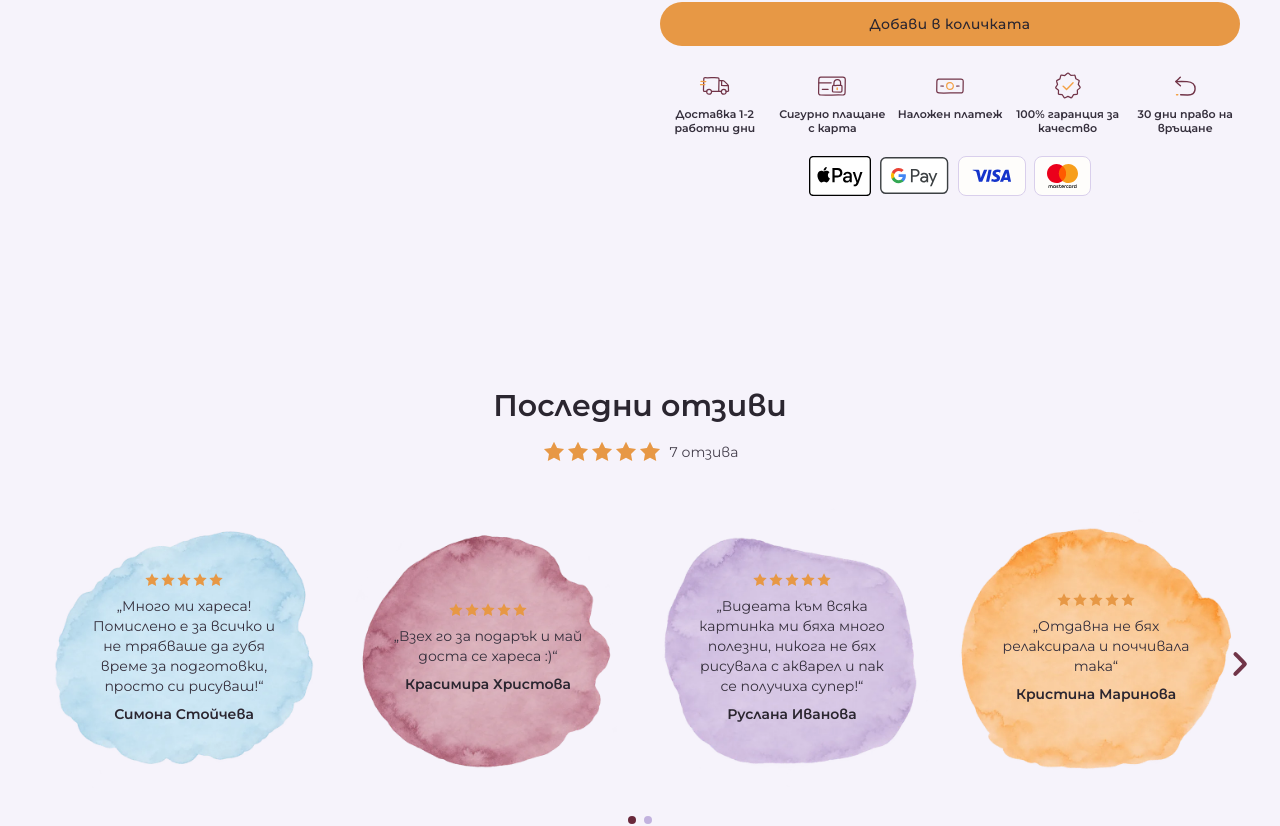
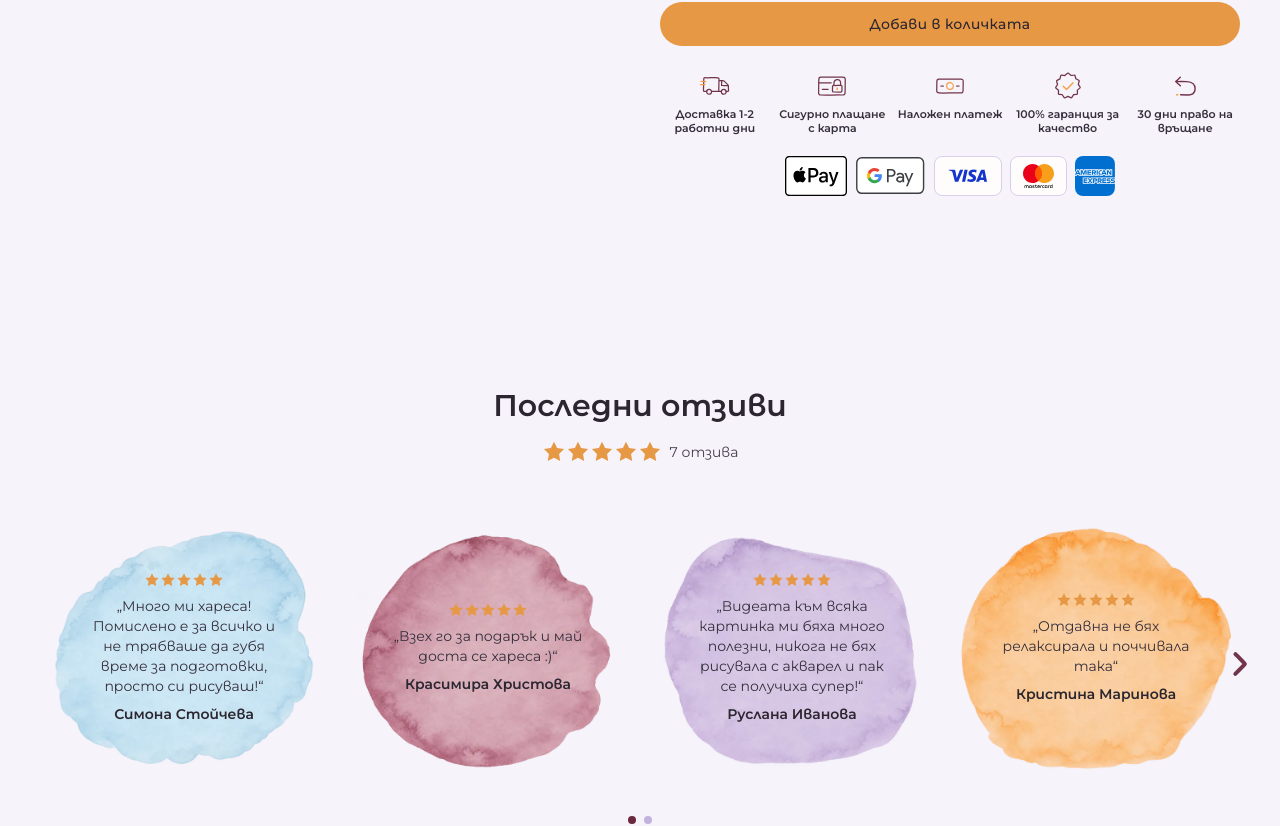
Before and after one commit to mihaelaivanovaivanova/Zabavi, a Next.js app: page / in a window 1280 px wide. Shown: the part 1177-2003 px from the top of the page. Built offline with nearby package versions, Linux system fonts and the light colour scheme; no server answers; the database is empty.

Commit message:
added amex logo

```diff
--- a/src/components/landing/PaymentBadges.tsx
+++ b/src/components/landing/PaymentBadges.tsx
@@ -13,6 +13,8 @@ export function PaymentBadges() {
         {/* eslint-disable-next-line @next/next/no-img-element -- static brand SVG, rendered as a crisp vector, not an optimized raster */}
         <img src="/icons/payments/mastercard.svg" alt="Mastercard" className="h-6 w-auto" />
       </div>
+      {/* eslint-disable-next-line @next/next/no-img-element -- static brand SVG, rendered as a crisp vector, not an optimized raster */}
+      <img src="/icons/payments/amex.svg" alt="American Express" className="h-10 w-auto rounded-lg" />
     </div>
   );
 }
```
Also changed, not shown: public/icons/payments/amex.svg (added), 1 other file (tests, documents, lock files or other folders).
